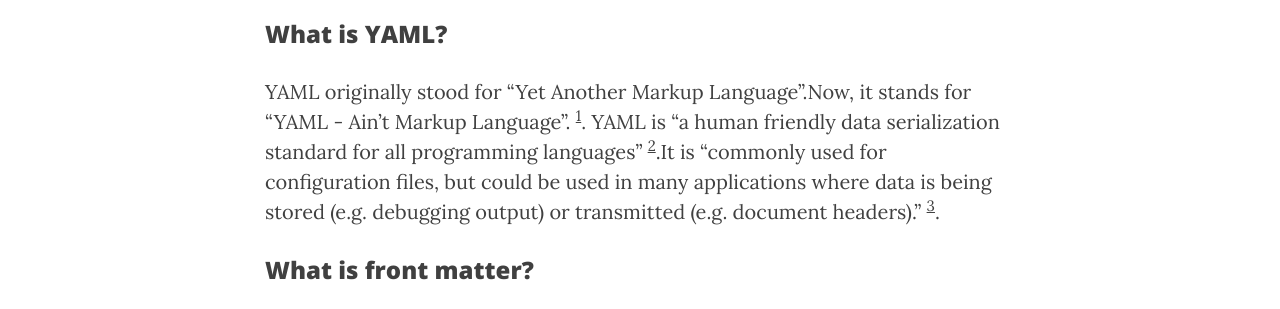
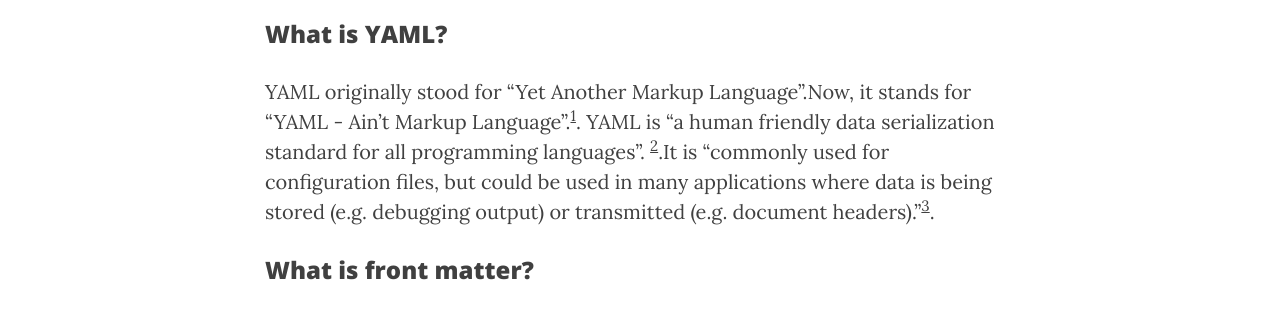
Before and after one commit to maxgrok/maxgrok.github.io_oldversion, a Jekyll site: the page built from _posts/2017-01-06-octopress-YAML-update.markdown, in a window 1280 px wide and 900 px high. Shown: the part 255-564 px from the top of the window. Built offline with Jekyll 4.4.1, drawn with Linux system fonts in a browser that asks for light colours; nearby versions of some CDN libraries; comment, search, counter and statistics services are not loaded.

```diff
--- a/_posts/2017-01-06-octopress-YAML-update.markdown
+++ b/_posts/2017-01-06-octopress-YAML-update.markdown
@@ -10,8 +10,8 @@ date: 2017-01-06T14:57:15-05:00
 
 ### What is YAML?
 
-YAML originally stood for "Yet Another Markup Language".Now, it stands for "YAML - Ain't Markup Language". [^1]. YAML is "a human friendly data serialization
-  standard for all programming languages" [^2].It is "commonly used for configuration files, but could be used in many applications where data is being stored (e.g. debugging output) or transmitted (e.g. document headers)." [^3].
+YAML originally stood for "Yet Another Markup Language".Now, it stands for "YAML - Ain't Markup Language".[^1]. YAML is "a human friendly data serialization
+  standard for all programming languages". [^2].It is "commonly used for configuration files, but could be used in many applications where data is being stored (e.g. debugging output) or transmitted (e.g. document headers)."[^3].
 
 ### What is front matter?
 
```
